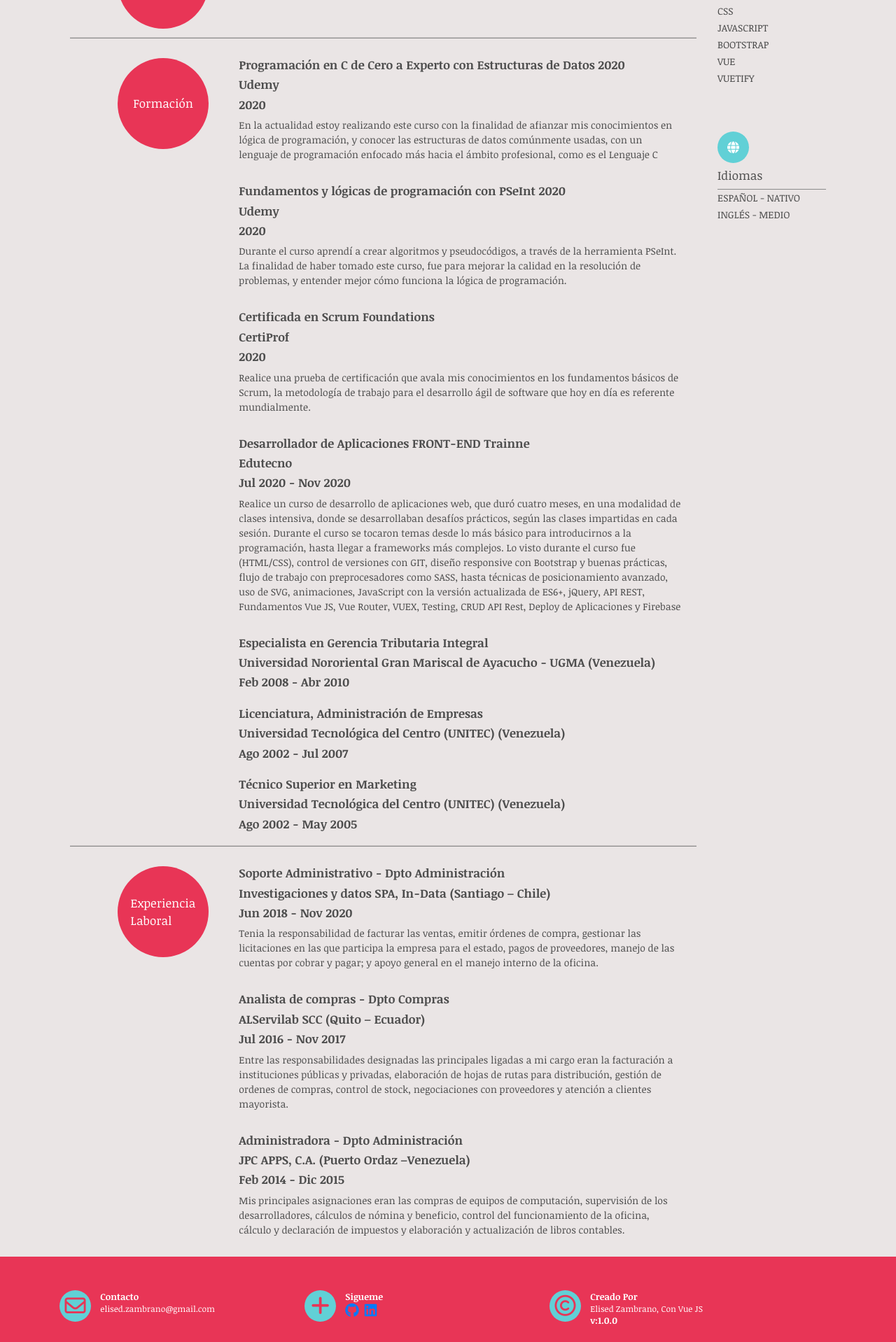
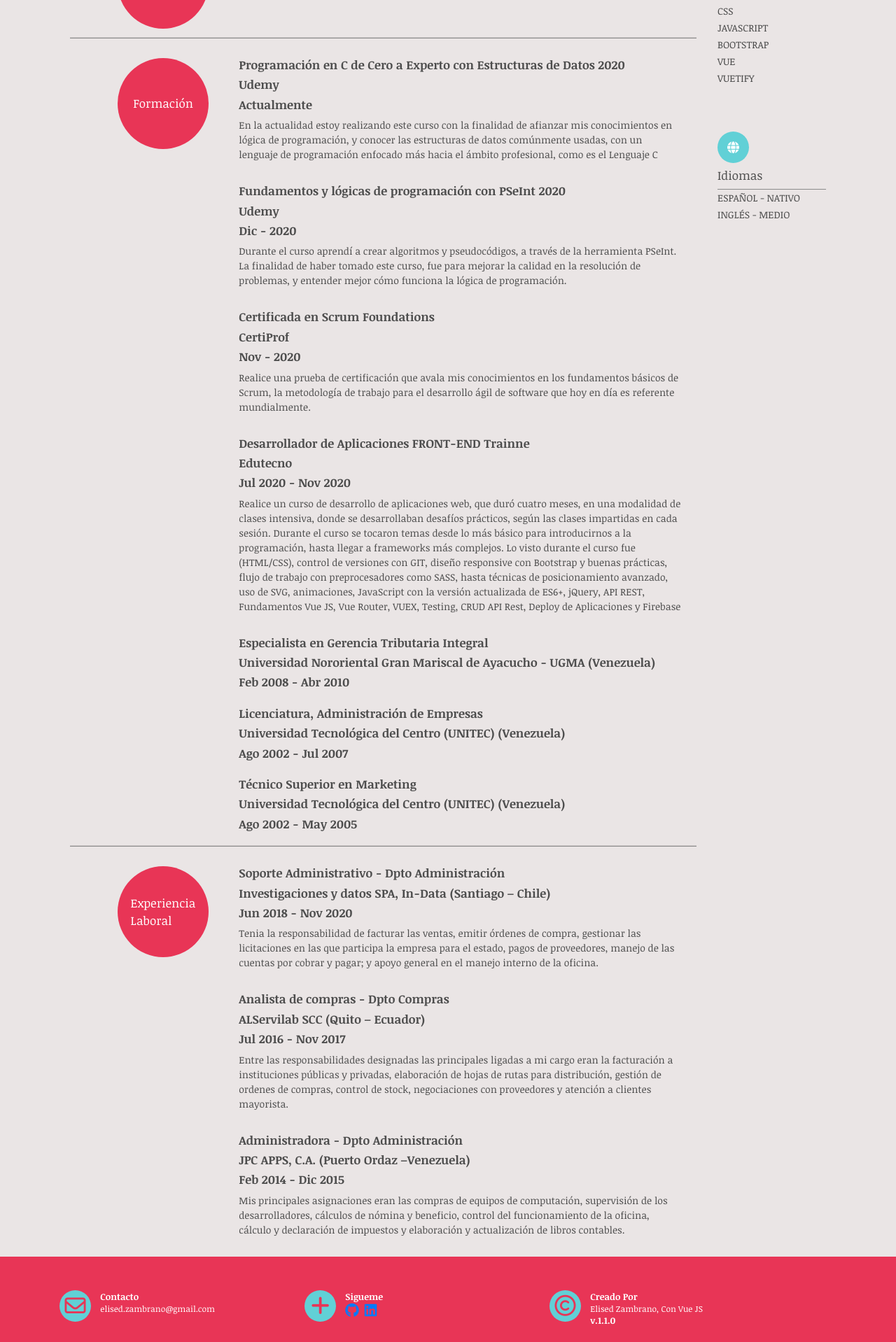
Before and after one commit to elisedzambranoM/PersonalPage, a Vue app: page /resumen in a window 1280 px wide. Shown: the part 380-2298 px from the top of the page at 70% size. Built offline with nearby package versions, Linux system fonts and the light colour scheme; the HTML template or start-up script is replaced by a standard one.

Commit message:
corse corrigio las descripción de los proyectos

```diff
--- a/src/components/Footer/Footer.vue
+++ b/src/components/Footer/Footer.vue
@@ -4,7 +4,7 @@
       <div class="row pt-5 pb-4">
         <FooterItem title="Contacto" content="elised.zambrano@gmail.com" icon="far fa-envelope" class="col-md-4" showIcons="false" />
         <FooterItem title="Sigueme" icon="fas fa-plus" class="col-md-4" showIcons="true" />
-        <FooterItem title="Creado Por" content='Elised Zambrano, Con Vue JS' icon="far fa-copyright" class="col-md-4" showIcons="false" version="v:1.0.0"/>
+        <FooterItem title="Creado Por" content='Elised Zambrano, Con Vue JS' icon="far fa-copyright" class="col-md-4" showIcons="false" version="v.1.1.0"/>
         </div>
     </div>
   </div>
--- a/src/components/Footer/FooterItem.vue
+++ b/src/components/Footer/FooterItem.vue
@@ -44,7 +44,6 @@ export default {
 .footerItem--icon i{
   color:  #e83556;
   font-size: 30px;
-
 }
 .footerItem--title{
   color: #ffffff;
--- a/src/components/resumen/Titulo.vue
+++ b/src/components/resumen/Titulo.vue
@@ -48,7 +48,7 @@
                 <h6 class="text_font--17">
                   <strong>Udemy</strong>
                 </h6>
-                <h6 class="text_font--17"><strong>2020</strong></h6>
+                <h6 class="text_font--17"><strong>Actualmente</strong></h6>
                 <p class="text_font--13">
                   En la actualidad estoy realizando este curso con la finalidad
                   de afianzar mis conocimientos en lógica de programación, y
@@ -65,7 +65,7 @@
                 <h6 class="text_font--17">
                   <strong>Udemy</strong>
                 </h6>
-                <h6 class="text_font--17"><strong>2020</strong></h6>
+                <h6 class="text_font--17"><strong>Dic - 2020</strong></h6>
                 <p class="text_font--13">
                   Durante el curso aprendí a crear algoritmos y pseudocódigos, a
                   través de la herramienta PSeInt. La finalidad de haber tomado
@@ -79,7 +79,7 @@
                 <h6 class="text_font--17">
                   <strong>CertiProf</strong>
                 </h6>
-                <h6 class="text_font--17"><strong>2020</strong></h6>
+                <h6 class="text_font--17"><strong>Nov - 2020</strong></h6>
                 <p class="text_font--13">
                   Realice una prueba de certificación que avala mis
                   conocimientos en los fundamentos básicos de Scrum, la
--- a/src/page/Proyectos.vue
+++ b/src/page/Proyectos.vue
@@ -55,7 +55,7 @@ export default {
           titulo: "Project | 01",
           subtitulo: "Jugueteria Otto Klaus",
           descripcion:
-            "El proyecto fue diseñado en base a los requerimientos solicitados en clase, donde una Juguetería ficticia llamada OTTO KLAUS, solicita la creación de un sistema de inventario que permita al usuario loguearse para que a través del sistema pueda agregar, editar y eliminar un juguete. Creado con Vue, y como apoyo para el desarrollo de la interfaz de usuario se utilizó Vuetify. La autenticación del usuario se hizo con Firebase.",
+            "El proyecto fue diseñado en base a los requerimientos solicitados en clase, donde una Juguetería ficticia llamada OTTO KLAUS, solicita la creación de un sistema de inventario. El sistema debe permitir identificar al usuario por un sistema de logueo,  el usuario identificado puede agregar, editar y eliminar juguetes por medio de consumo de API. El sistema esta creado utilzando Vue, como apoyo para el desarrollo de la interfaz de usuario se utilizó Vuetify y la autenticación del usuario se hizo con Firebase.",
           url: "https://github.com/elisedzambranoM/Otto-klaus",
           images: [images, images2, images3, images4, images5],
         },
@@ -64,7 +64,7 @@ export default {
           titulo: "Project | 02",
           subtitulo: "Gigeo",
           descripcion:
-            "Gigeo App es una simulación de una plataforma de video, la cual partiendo de un mockup, se solicitó desarrollar una maqueta en HTML y CSS,  se creó la estructura del proyecto en Sass basado en el patrón 7-1, se utilizó Bootstrap como framework para el diseño del front, además se creó la estructura del HTML usando como sistema de nomenclatura la metodología BEM. La maqueta fue diagramada responsive, funciona tanto para aplicaciones mobiles como desktop.",
+            "Gigeo App es una simulación de una plataforma de video, la cual partiendo de un mockup, se solicitó desarrollar una maqueta en HTML y CSS, se creó la estructura del proyecto en Sass basado en el patrón 7-1, se utilizó Bootstrap como framework para el diseño del front, además se creó la estructura del HTML usando como sistema de nomenclatura la metodología BEM. La maqueta fue enfocada al responsive design, funcionando tanto para dispositivos mobiles como desktop",
           url: "https://github.com/elisedzambranoM/Gigeo-App",
           images: [images6, images7],
         },
@@ -82,7 +82,7 @@ export default {
           titulo: "Project | 04",
           subtitulo: "Nasa App",
           descripcion:
-            "Proyecto creado como práctica, usando como framework Vue y Vuetify. Consta de una vista principal que te permite loguearte, al hacerlo pasas a una siguiente vista, en la que se puede observar un calendario, al momento de seleccionar una fecha la imagen y la descripción de esta cambian, según el día seleccionado. La autenticación del usuario se hizo con firebase, para navegar a través de las páginas se uso el router de VUE.",
+            "Proyecto de práctica enfocado en el consumo de api y utilizar frameworks como Vue y Vuetify. Consta de una vista principal que te permite loguearte, ya identificado pasas a una siguiente vista, en la que se puede observar un calendario; Cuando el usuario dentro de la aplicación selecciona una fecha la imagen y la descripción de esta cambian según el día seleccionado. La autenticación del usuario se hizo con firebase, para navegar a través de las páginas se uso el router de VUE.",
           url: "https://github.com/elisedzambranoM/Nasa-demo",
           images: [images11, images12],
         },
@@ -91,7 +91,7 @@ export default {
           titulo: "Project | 05",
           subtitulo: "Pokedex",
           descripcion:
-            "Se construyó una página web estática, que permitiera a los usuarios conocer información acerca de los pokemones, cuenta con un input que al introducir el número de un pokemon y clickear el botón de buscar, consulta a la pokeapi (la consulta se realizó con ajax) y trae información como la foto frontal, nombre y peso, además de las habilidades y movimientos, las cuales se muestra en un gráfico que se integro usando un plugins de CANVAS js.",
+            "Se construyó una página web estática, que permitiera a los usuarios conocer información acerca de los pokemones. La página cuenta con un input, que al introducir el número de un pokemon y clickear el botón de buscar, la app consulta a la pokeapi (la consulta se realizó con ajax) y trae información como la foto frontal, nombre peso, habilidades y movimientos, las cuales se muestra en un gráfico que se integro usando un plugins de CANVAS js.",
           url: "https://github.com/elisedzambranoM/Pokedex",
           images: [images13, images14, images15],
         },
```
